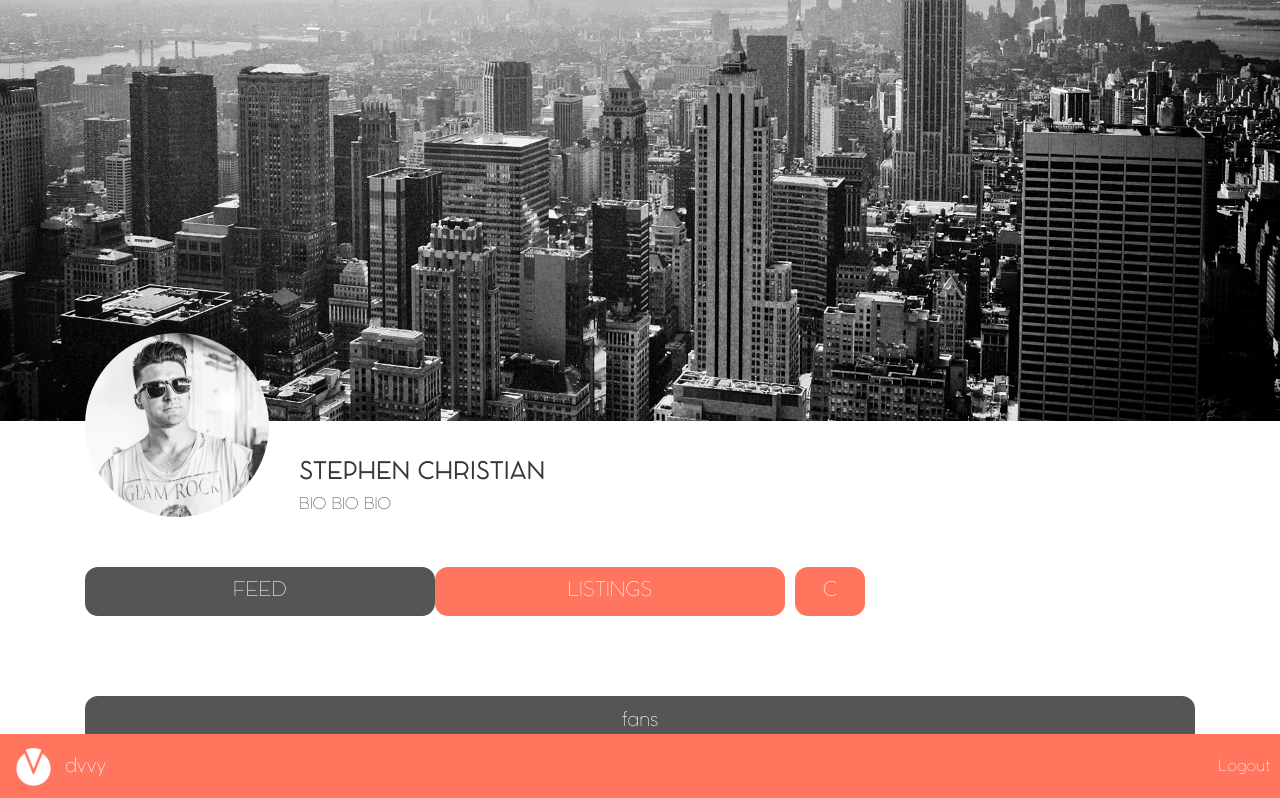
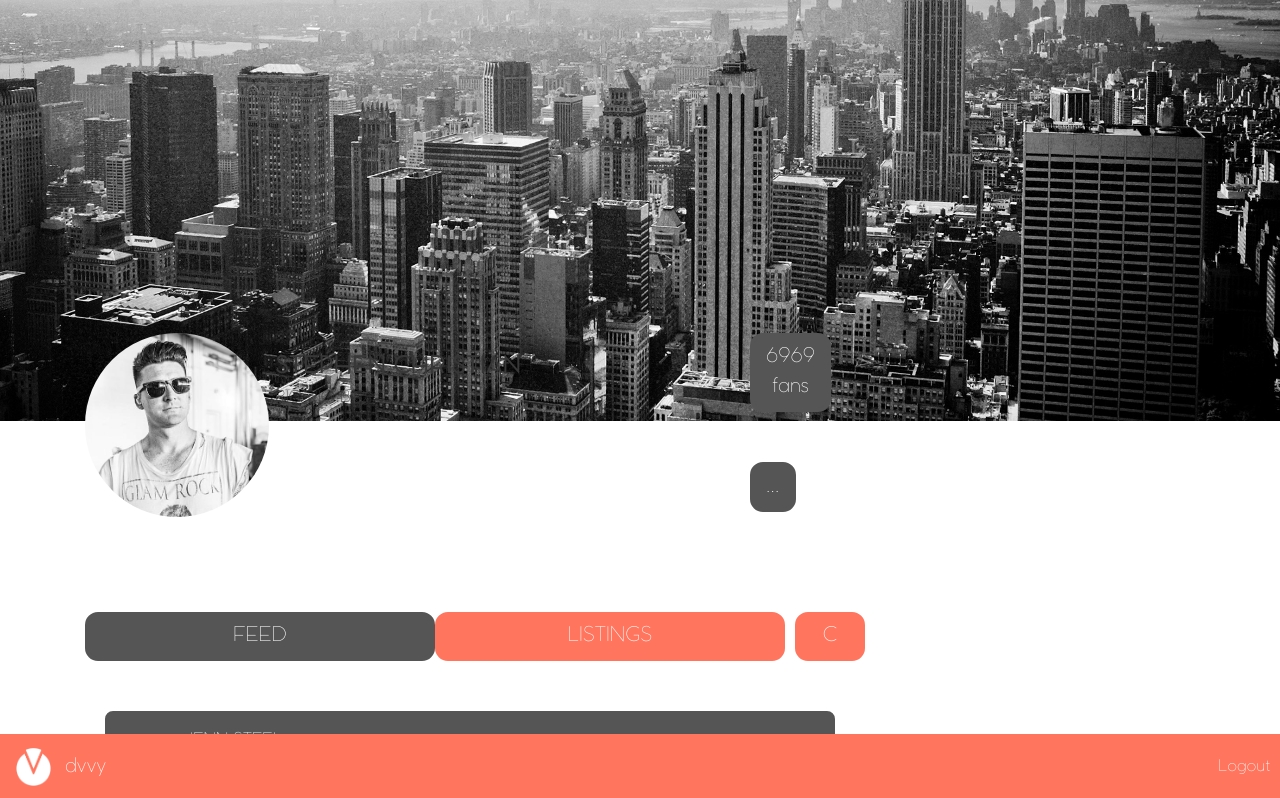
Before and after one commit to barthinator/dvvy-web, a React (Create React App) app in the folder client/: page /profile in a window 1280 px wide. Shown: the top 798 px of the page. Built offline with nearby package versions, Linux system fonts and the light colour scheme; no server answers; what react-pose would draw is missing.

Commit message:
making more front end changes

```diff
--- a/client/src/components/profile/Profile.js
+++ b/client/src/components/profile/Profile.js
@@ -33,27 +33,32 @@ class Profile extends Component {
       <div>
         <img className="headerimg" src={headerimg}/>
         <Container className="mainContainer">
-          <Row className="toprow">
-            <Col xs="auto">
+          <Row>
+            <Col lg="2">
               <img className="profilepic" alt="Profile" src={profilepic} style={{borderRadius: 400/ 2}}/>
             </Col>
-            <Col lg="auto">
+            <Col className="textCol" lg={{size: 5}}>
               <h1 class="profilename" style={{ color: '#373738' }}>{this.state.name.toUpperCase()}</h1>
               <body class="bio" style={{ color: '#373738' } }> BIO BIO BIO </body>
             </Col>
+            <div className="headerContainer">
+            <Col lg="3">
+              <Button class="numTxt" id="fansBtn">6969 <span class="fansTxt">fans</span></Button>
+            </Col>
+            <Col lg="2">
+              <Button id="fansBtn">...</Button>
+            </Col>
+            </div>
           </Row>
           <Row>
-            <Col sm="4">
+            <Col md="4">
               <Button id="feedBtn">FEED</Button>
             </Col>
-            <Col sm="4">
+            <Col md="4">
               <Button id="listingsBtn">LISTINGS</Button>
             </Col>
-            <Col sm="4">
+            <Col md="4">
               <Button id="composeBtn">C</Button>
-            </Col>
-            <Col>
-              <Button id="fansBtn">fans</Button>
             </Col>
           </Row>
           <Row>
--- a/client/src/styles/profile.css
+++ b/client/src/styles/profile.css
@@ -12,19 +12,20 @@
 .bodycontainer {
   margin-top: 3vmin;
 }
+.headerContainer {
+  display: block;
+  right: 20px;
+}
+/* margin for name/bio text */
 
-/* margin for name/bio text */
-.col-lg-auto {
-  margin-top: auto;
-}
 
 .profilename {
   font-size: 3vmin;
 }
 
-/* bio margins */
 .bio {
   margin-top: -15px;
+  background-color: transparent;
 }
 
 /* profile picture */
@@ -34,12 +35,7 @@
   /*{width: 230, height: 230, borderRadius: 400/ 2}*/
 }
 
-.bio {
-  background-color: transparent;
-}
-
 #fansBtn {
-  margin-top: 50px;
   padding-top: .7vh;
   font-size: 2.5vmin;
   font-family: 'Cocomat-UltraLight';
@@ -47,9 +43,8 @@
   border-color: #555555;
   background-color: #555555;
   color: #ffffff;
-  width: 100%;
+  width: auto;
   height: auto;
-  margin-bottom: 30px;
 }
 
 /* feed button styling */
```
